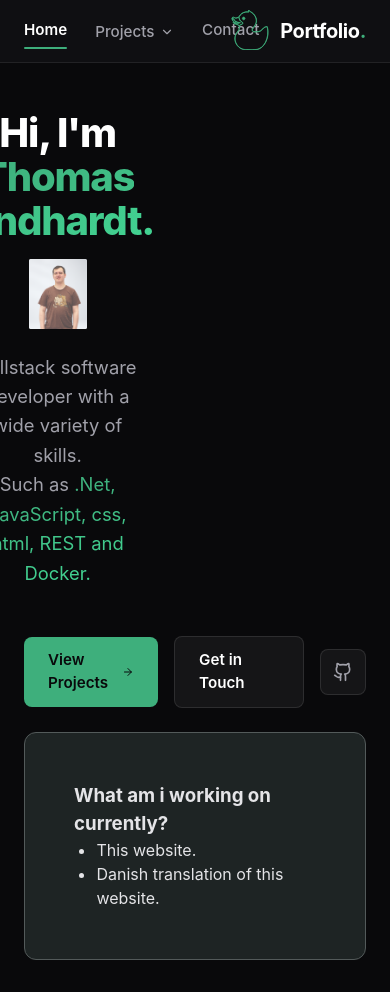
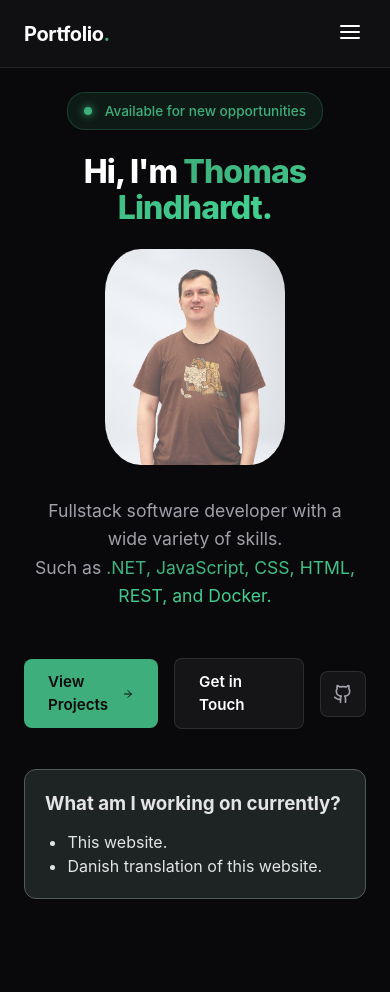
Before and after one commit to volous/Portfolio, a Vue app: page /projects in a window 390 px wide. After the commit the page ends 923 px from the top, so only its background shows below. Built offline with nearby package versions, Linux system fonts and the light colour scheme.

Commit message:
mobile compatability

```diff
--- a/src/App.vue
+++ b/src/App.vue
@@ -1,19 +1,46 @@
 <script setup>
+import { ref } from 'vue'
 import { RouterLink, RouterView } from 'vue-router'
 import DuckComponent from './components/DuckComponent.vue'
+
+const isMenuOpen = ref(false)
+const toggleMenu = () => {
+  isMenuOpen.value = !isMenuOpen.value
+}
+const closeMenu = () => {
+  isMenuOpen.value = false
+}
 </script>
 
 <template>
   <header class="navbar">
     <div class="nav-container">
-      <!-- Navigation Links -->
-      <nav class="nav-links">
-        <RouterLink to="/">Home</RouterLink>
+      <RouterLink to="/" class="brand" @click="closeMenu">
+        <span class="brand-text">Portfolio</span><span class="dot">.</span>
+      </RouterLink>
 
-        <!-- Dropdown container -->
+      <button class="mobile-toggle" @click="toggleMenu" aria-label="Toggle Navigation">
+        <svg
+          xmlns="http://www.w3.org/2000/svg"
+          width="24"
+          height="24"
+          viewBox="0 0 24 24"
+          fill="none"
+          stroke="currentColor"
+          stroke-width="2"
+          stroke-linecap="round"
+          stroke-linejoin="round"
+        >
+          <path v-if="!isMenuOpen" d="M3 12h18M3 6h18M3 18h18" />
+          <path v-else d="M18 6 6 18M6 6l12 12" />
+        </svg>
+      </button>
+
+      <nav class="nav-links" :class="{ 'is-open': isMenuOpen }">
+        <RouterLink to="/" @click="closeMenu">Home</RouterLink>
 
         <div class="dropdown">
-          <RouterLink to="/projects" class="dropdown-trigger">
+          <RouterLink to="/projects" class="dropdown-trigger" @click="closeMenu">
             Projects
             <svg
               class="chevron"
@@ -31,30 +58,21 @@ import DuckComponent from './components/DuckComponent.vue'
             </svg>
           </RouterLink>
           <div class="dropdown-menu">
-            <RouterLink to="/projects">Work Projects</RouterLink>
-            <RouterLink to="/projects/school">School Projects</RouterLink>
-            <RouterLink to="/projects/extracuricular">Extracuricular Projects</RouterLink>
+            <RouterLink to="/projects" @click="closeMenu">Work Projects</RouterLink>
+            <RouterLink to="/projects/school" @click="closeMenu">School Projects</RouterLink>
+            <RouterLink to="/projects/extracuricular" @click="closeMenu"
+              >Extracurricular Projects</RouterLink
+            >
           </div>
         </div>
-        <RouterLink to="/contact">Contact</RouterLink>
-        <DuckComponent
-          :size="40"
-          color="#3eaf7c"
-          position="absolute"
-          top="10px"
-          right="120px"
-          strokeWidth="20"
-        />
+
+        <RouterLink to="/contact" @click="closeMenu">Contact</RouterLink>
+
+        <DuckComponent class="desktop-duck" :size="36" color="#3eaf7c" strokeWidth="20" />
       </nav>
-
-      <!-- Brand Logo / Name -->
-      <RouterLink to="/" class="brand">
-        <span class="brand-text">Portfolio</span><span class="dot">.</span>
-      </RouterLink>
     </div>
   </header>
 
-  <!-- Main Page Content Container -->
   <main class="main-content">
     <RouterView />
   </main>
@@ -64,13 +82,14 @@ import DuckComponent from './components/DuckComponent.vue'
 .navbar {
   position: sticky;
   top: 0;
-  background-color: rgba(18, 18, 20, 0.8);
+  background-color: rgba(18, 18, 20, 0.9);
   backdrop-filter: blur(12px);
   border-bottom: 1px solid rgba(255, 255, 255, 0.08);
+  z-index: 1000;
 }
 
 .nav-container {
-  max-width: 100%;
+  max-width: 1200px;
   margin: 0 auto;
   padding: 1rem 1.5rem;
   display: flex;
@@ -90,8 +109,18 @@ import DuckComponent from './components/DuckComponent.vue'
   color: #3eaf7c;
 }
 
+.mobile-toggle {
+  display: none;
+  background: none;
+  border: none;
+  color: #ffffff;
+  cursor: pointer;
+  padding: 0.25rem;
+}
+
 .nav-links {
   display: flex;
+  align-items: center;
   gap: 1.75rem;
 }
 
@@ -104,17 +133,11 @@ import DuckComponent from './components/DuckComponent.vue'
   position: relative;
 }
 
-.nav-links a:hover {
+.nav-links a:hover,
+.nav-links a.router-link-exact-active {
   color: #ffffff;
 }
 
-/* Active link style automatically applied by Vue Router */
-.nav-links a.router-link-exact-active {
-  color: #ffffff;
-  font-weight: 600;
-}
-
-/* Active link underline indicator */
 .nav-links a.router-link-exact-active::after {
   content: '';
   position: absolute;
@@ -136,12 +159,15 @@ import DuckComponent from './components/DuckComponent.vue'
   align-items: center;
   gap: 0.35rem;
 }
+
 .chevron {
   transition: transform 0.2s ease;
 }
+
 .dropdown:hover .chevron {
   transform: rotate(180deg);
 }
+
 .dropdown-menu {
   position: absolute;
   top: 100%;
@@ -153,8 +179,6 @@ import DuckComponent from './components/DuckComponent.vue'
   padding: 0.5rem 0;
   min-width: 180px;
   box-shadow: 0 10px 25px -5px rgba(0, 0, 0, 0.5);
-
-  /* Hide by default */
   opacity: 0;
   visibility: hidden;
   transition:
@@ -162,15 +186,6 @@ import DuckComponent from './components/DuckComponent.vue'
     transform 0.2s ease,
     visibility 0.2s;
   z-index: 200;
-}
-/* Invisible hover bridge */
-.dropdown-menu::before {
-  content: '';
-  position: absolute;
-  top: -10px;
-  left: 0;
-  width: 100%;
-  height: 10px;
 }
 
 .dropdown:hover .dropdown-menu {
@@ -186,9 +201,6 @@ import DuckComponent from './components/DuckComponent.vue'
   color: #a1a1aa;
   text-decoration: none;
   white-space: nowrap;
-  transition:
-    background-color 0.15s ease,
-    color 0.15s ease;
 }
 
 .dropdown-menu a:hover {
@@ -196,7 +208,6 @@ import DuckComponent from './components/DuckComponent.vue'
   color: #ffffff;
 }
 
-/* Remove active underline inside the dropdown popover */
 .dropdown-menu a.router-link-exact-active::after {
   display: none;
 }
@@ -207,8 +218,57 @@ import DuckComponent from './components/DuckComponent.vue'
 }
 
 .main-content {
-  max-height: 100dvh;
+  min-height: calc(100vh - 70px);
+  max-width: 1200px;
   margin: 0 auto;
-  padding: 1rem 1.5rem;
+  padding: 1.5rem;
+}
+
+@media (max-width: 768px) {
+  .mobile-toggle {
+    display: block;
+  }
+
+  .nav-links {
+    position: absolute;
+    top: 100%;
+    left: 0;
+    right: 0;
+    background-color: #121214;
+    border-bottom: 1px solid rgba(255, 255, 255, 0.08);
+    flex-direction: column;
+    align-items: flex-start;
+    padding: 1.5rem;
+    gap: 1.25rem;
+    display: none;
+  }
+
+  .nav-links.is-open {
+    display: flex;
+  }
+
+  .dropdown {
+    width: 100%;
+  }
+
+  .dropdown-menu {
+    position: static;
+    opacity: 1;
+    visibility: visible;
+    transform: none;
+    box-shadow: none;
+    background-color: transparent;
+    border: none;
+    padding-left: 1rem;
+    padding-top: 0.5rem;
+  }
+
+  .dropdown:hover .chevron {
+    transform: none;
+  }
+
+  .desktop-duck {
+    display: none;
+  }
 }
 </style>
--- a/src/views/HomeView.vue
+++ b/src/views/HomeView.vue
@@ -1,5 +1,4 @@
 <script setup>
-import DuckComponent from '@/components/DuckComponent.vue'
 import { RouterLink } from 'vue-router'
 </script>
 
@@ -7,27 +6,22 @@ import { RouterLink } from 'vue-router'
   <section class="hero-container">
     <div class="hero-inner-container">
       <div class="hero-status-title">
-        <!-- Status Badge -->
         <div class="status-badge">
           <span class="status-dot"></span>
           <span>Available for new opportunities</span>
         </div>
       </div>
-      <!-- Main Headline -->
+
       <div class="hero-title-container">
         <h1 class="hero-title">Hi, I'm <span class="highlight">Thomas Lindhardt.</span></h1>
-        <img class="image" src="/public/image/Thomas.png" />
-        <!-- Short Bio -->
+        <img class="image" src="/image/Thomas.png" alt="Thomas Lindhardt" />
         <p class="hero-bio">
-          <!-- Software developer specializing in modern frontend systems and C# / .NET backends. Focused
-          on crafting clean, performant interfaces and scalable digital experiences. -->
-          Fullstack software developer with a wide variety of skills. <br />
-          Such as <span class="highlight">.Net, JavaScript, css, html, REST and Docker.</span>
+          Fullstack software developer with a wide variety of skills.<br />
+          Such as <span class="highlight">.NET, JavaScript, CSS, HTML, REST, and Docker.</span>
         </p>
       </div>
     </div>
 
-    <!-- Call to Action Buttons -->
     <div class="hero-actions">
       <RouterLink to="/projects" class="btn btn-primary">
         View Projects
@@ -46,10 +40,7 @@ import { RouterLink } from 'vue-router'
           <path d="m12 5 7 7-7 7"></path>
         </svg>
       </RouterLink>
-
       <RouterLink to="/contact" class="btn btn-secondary"> Get in Touch </RouterLink>
-
-      <!-- External GitHub Link -->
       <a
         href="https://github.com/volous"
         target="_blank"
@@ -77,7 +68,7 @@ import { RouterLink } from 'vue-router'
     </div>
 
     <div class="project-grid-main">
-      <h3>What am i working on currently?</h3>
+      <h3>What am I working on currently?</h3>
       <ul class="implement-list">
         <li>This website.</li>
         <li>Danish translation of this website.</li>
@@ -92,34 +83,33 @@ import { RouterLink } from 'vue-router'
   flex-direction: column;
   align-items: center;
   gap: 1.5rem;
+  width: 100%;
 }
+
 .hero-inner-container {
   display: flex;
-  flex-direction: row;
+  flex-direction: column;
+  align-items: center;
   width: 100%;
+  gap: 1.5rem;
+}
+
+.hero-status-title {
+  display: flex;
   justify-content: center;
 }
-.hero-status-title {
-  display: flex;
-  flex-direction: row;
-  justify-content: center;
-  width: 50%;
-}
 
-/* Status Badge */
 .status-badge {
   display: inline-flex;
   align-items: center;
   gap: 0.8rem;
-  padding: 0.8rem 0.5rem;
+  padding: 0.5rem 1rem;
   background-color: rgba(62, 175, 124, 0.1);
   border: 1px solid rgba(62, 175, 124, 0.25);
   border-radius: 18px;
   font-size: 0.85rem;
   font-weight: 500;
   color: #3eaf7c;
-  height: fit-content;
-  align-self: flex-start;
 }
 
 .status-dot {
@@ -129,59 +119,55 @@ import { RouterLink } from 'vue-router'
   border-radius: 50%;
   box-shadow: 0 0 8px #3eaf7c;
 }
+
 .hero-title-container {
   display: flex;
   flex-direction: column;
   align-items: center;
   width: 100%;
-  margin-right: 25rem;
+  max-width: 800px;
 }
-/* Headline */
+
 .hero-title {
-  font-size: clamp(2.5rem, 5vw, 3.75rem);
+  font-size: clamp(2rem, 5vw, 3.75rem);
   font-weight: 800;
   line-height: 1.1;
   letter-spacing: -0.03em;
   color: #ffffff;
-  margin-bottom: 0;
-  margin-top: 0;
   text-align: center;
 }
+
 .image {
-  width: 30%;
-  align-self: center;
-  justify-self: center;
-  margin: 1rem 0;
+  max-width: 180px;
+  width: 100%;
+  height: auto;
+  border-radius: 20%;
+  margin: 1.5rem 0;
 }
+
 .highlight {
   background: linear-gradient(135deg, #3eaf7c 0%, #42d392 100%);
   -webkit-background-clip: text;
   -webkit-text-fill-color: transparent;
 }
 
-/* Bio Text */
 .hero-bio {
-  font-size: 1.15rem;
+  font-size: 1.1rem;
   line-height: 1.6;
   color: #a1a1aa;
   max-width: 650px;
   text-align: center;
 }
 
-/* Action Buttons Group */
 .hero-actions {
   display: flex;
   align-items: center;
   gap: 1rem;
   margin-top: 1rem;
   flex-wrap: wrap;
+  justify-content: center;
 }
 
-.email-link {
-  color: #25257e;
-}
-
-/* Base Button Styles */
 .btn {
   display: inline-flex;
   align-items: center;
@@ -195,7 +181,6 @@ import { RouterLink } from 'vue-router'
   cursor: pointer;
 }
 
-/* Primary CTA */
 .btn-primary {
   background-color: #3eaf7c;
   color: #09090b;
@@ -206,7 +191,6 @@ import { RouterLink } from 'vue-router'
   transform: translateY(-2px);
 }
 
-/* Secondary CTA */
 .btn-secondary {
   background-color: rgba(255, 255, 255, 0.05);
   color: #ffffff;
@@ -219,7 +203,6 @@ import { RouterLink } from 'vue-router'
   transform: translateY(-2px);
 }
 
-/* Icon Button (GitHub / Socials) */
 .btn-icon {
   padding: 0.75rem;
   background-color: rgba(255, 255, 255, 0.05);
@@ -234,11 +217,22 @@ import { RouterLink } from 'vue-router'
   transform: translateY(-2px);
 }
 
-/* Responsive Adjustments */
+.project-grid-main {
+  width: 100%;
+  max-width: 800px;
+  background-color: #1e2424;
+  border: 1px solid #535a5a;
+  border-radius: 12px;
+  padding: 2rem;
+  margin-top: 1rem;
+}
+
+.implement-list {
+  padding-left: 1.4rem;
+  margin-top: 0.75rem;
+}
+
 @media (max-width: 640px) {
-  .hero-container {
-    padding: 2rem 0;
-  }
   .hero-actions {
     width: 100%;
   }
@@ -247,24 +241,16 @@ import { RouterLink } from 'vue-router'
     flex: 1;
     justify-content: center;
   }
-}
+  .project-grid-main {
+    padding: 1.25rem;
+  }
 
-.utry-projects-grid {
-  width: 100%;
-  display: grid;
-  grid-template-columns: 1fr;
-}
-
-/* Big container card with custom color */
-.project-grid-main {
-  grid-column: 1;
-  background-color: #1e2424; /* Distinct background color */
-  border: 1px solid #535a5a; /* Subtle border */
-  border-radius: 12px;
-  padding: 49px;
-}
-
-.implement-list {
-  padding-left: 1.4rem;
+  .image {
+    max-width: 180px;
+    width: 100%;
+    height: auto;
+    border-radius: 20%;
+    margin: 1.5rem 0;
+  }
 }
 </style>
```
